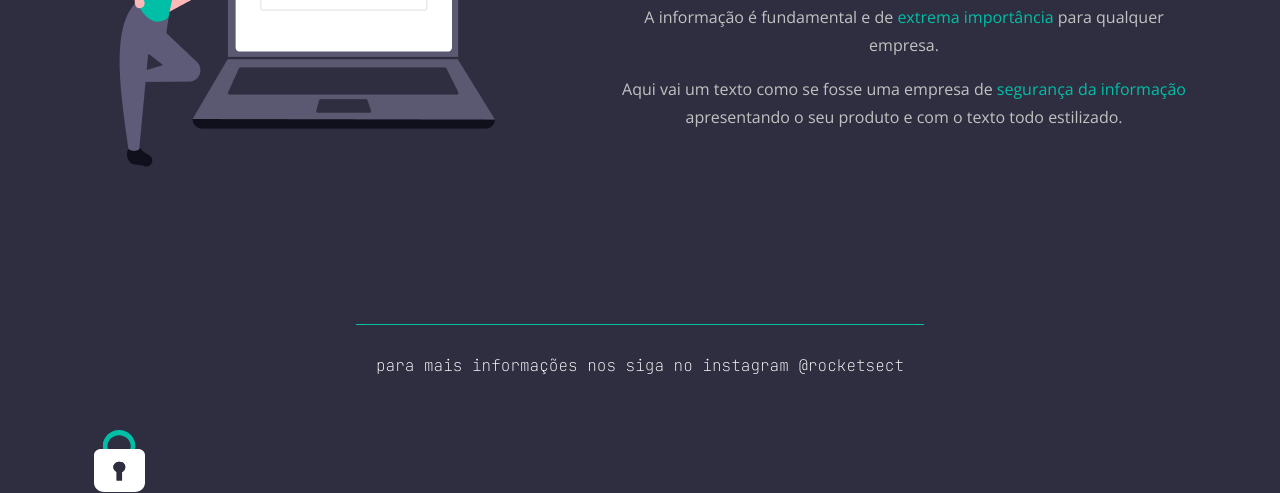
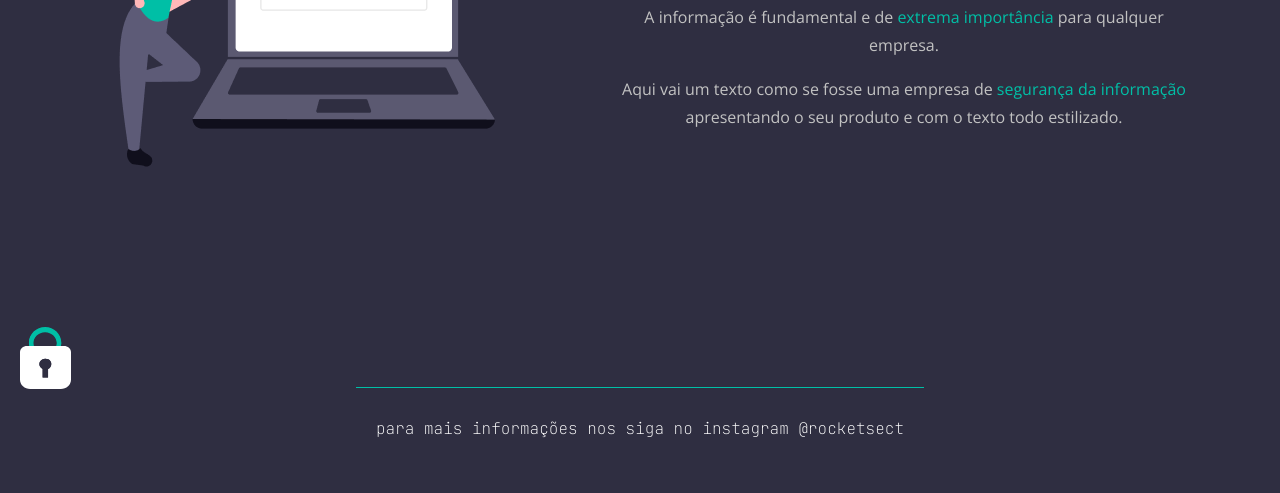
Before and after one commit to fernandofaggi/Projeto1, a plain HTML site: page Desafio avançado - Recriando layout/index.html in a window 1280 px wide. Shown: the part 311-804 px from the top of the page. Drawn offline with nearby package versions, Linux system fonts and the light colour scheme.

Commit message:
Ajuste no footer

```diff
--- a/Desafio avançado - Recriando layout/style.css
+++ b/Desafio avançado - Recriando layout/style.css
@@ -87,7 +87,10 @@ main {
 }
 
 footer{
-  margin-top: 157px;
+  margin-top: 220px;
+  display: flex;
+  align-items: center;
+  justify-content: space-between;
 }
 
 #instabox {
@@ -104,6 +107,6 @@ footer{
 
 #cadeado{
   position: fixed;
-  bottom: 20;
-  left: 20;
+  bottom: 100px;
+  left: 20px;
 }
```
